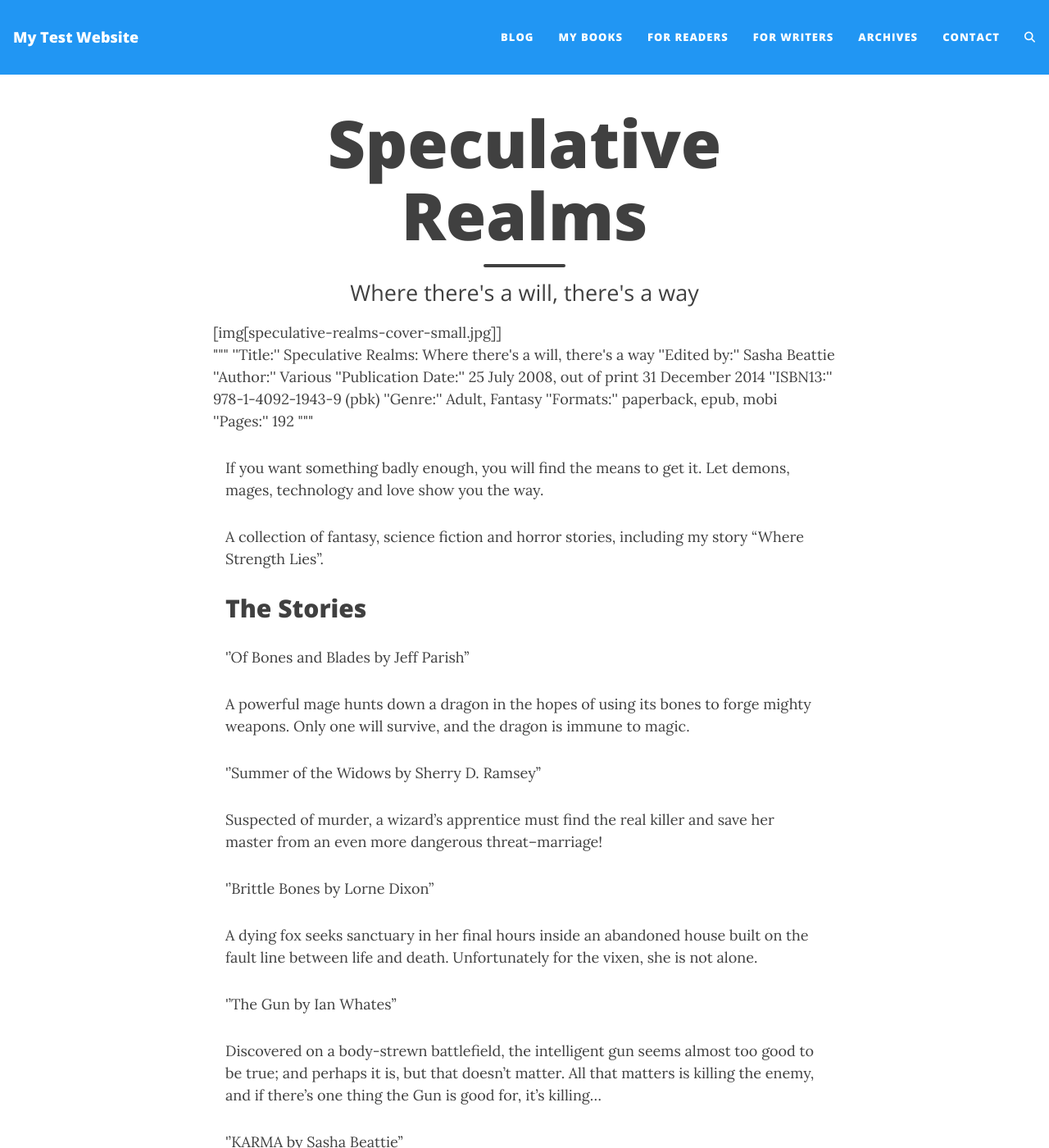
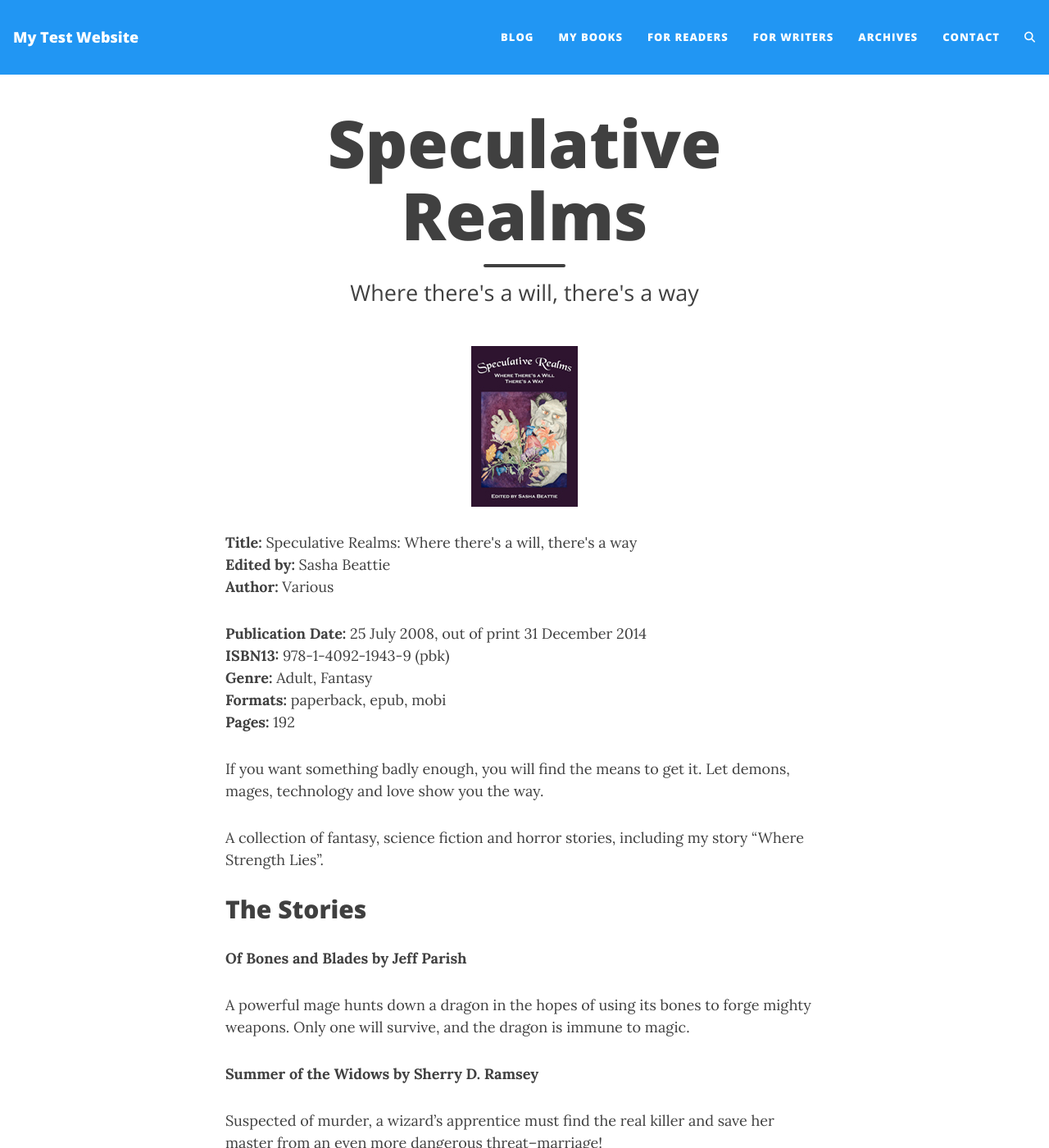
Before and after one commit to jd31122025-design/myblog, a Jekyll site: the page built from books/speculative-realms.md, in a window 1280 px wide and 1400 px high. Shown: the whole window at 82% size. Built offline with Jekyll 4.4.1, drawn with Linux system fonts in a browser that asks for light colours; comment, search, counter and statistics services are not loaded; some of the changed text lies outside the part shown.

Commit message:
adding images and css

```diff
--- a/books/speculative-realms.md
+++ b/books/speculative-realms.md
@@ -3,84 +3,80 @@ layout: page
 title: Speculative Realms
 subtitle: Where there's a will, there's a way
 ---
-<div class="row">
-  <div class="column1">[img[speculative-realms-cover-small.jpg]]</div>
-  <div class="column2">"""
-''Title:'' Speculative Realms: Where there's a will, there's a way
-''Edited by:'' Sasha Beattie
-''Author:'' Various
+<img src="{{ 'assets/img/speculativerealms.jpg' | relative_url }}" alt="Speculative Realms" />{:style="display:block; margin-left:auto; margin-right:auto"}
 
-''Publication Date:'' 25 July 2008, out of print 31 December 2014
-''ISBN13:'' 978-1-4092-1943-9 (pbk)
-''Genre:'' Adult, Fantasy
-''Formats:'' paperback, epub, mobi
-''Pages:'' 192
-""" </div>
-</div>
+<p><b>Title:</b> Speculative Realms: Where there's a will, there's a way<br>
+<b>Edited by:</b> Sasha Beattie<br>
+<b>Author:</b> Various</p>
+
+<p><b>Publication Date:</b> 25 July 2008, out of print 31 December 2014<br>
+<b>ISBN13:</b> 978-1-4092-1943-9 (pbk)<br>
+<b>Genre:</b> Adult, Fantasy<br>
+<b>Formats:</b> paperback, epub, mobi<br>
+<b>Pages:</b> 192</p>
 
 If you want something badly enough, you will find the means to get it. Let demons, mages, technology and love show you the way.
 
 A collection of fantasy, science fiction and horror stories, including my story "Where Strength Lies".
 
-<h2 class="mybooks">The Stories</h2>
+## The Stories
 
-''Of Bones and Blades by Jeff Parish''
+**Of Bones and Blades by Jeff Parish**
 
 A powerful mage hunts down a dragon in the hopes of using its bones to forge mighty weapons. Only one will survive, and the dragon is immune to magic.
 
-''Summer of the Widows by Sherry D. Ramsey''
+**Summer of the Widows by Sherry D. Ramsey**
 
 Suspected of murder, a wizard's apprentice must find the real killer and save her master from an even more dangerous threat--marriage!
 
-''Brittle Bones by Lorne Dixon''
+**Brittle Bones by Lorne Dixon**
 
 A dying fox seeks sanctuary in her final hours inside an abandoned house built on the fault line between life and death. Unfortunately for the vixen, she is not alone.
 
-''The Gun by Ian Whates''
+**The Gun by Ian Whates**
 
 Discovered on a body-strewn battlefield, the intelligent gun seems almost too good to be true; and perhaps it is, but that doesn't matter. All that matters is killing the enemy, and if there's one thing the Gun is good for, it's killing...
 
-''KARMA by Sasha Beattie''
+**KARMA by Sasha Beattie**
 
 A mother’s determination escalates to obsession as she searches for her daughter beyond the grave.
 
-''The Widower’s Tale by Davin Ireland''
+**The Widower’s Tale by Davin Ireland**
 
 A reclusive hitman discovers vengeance can't always be left for dead.
 
-''Where Strength Lies by Karen Lee Field''
+**Where Strength Lies by Karen Lee Field**
 
 When warrior mages try to abduct her son, a woman must trust her past to ensure her son's future.
 
-''~KanjiKiss by Lancer Kind''
+**~KanjiKiss by Lancer Kind**
 
 A young man moves from the country to the big city to learn how shooting varmints relates to love and the Internet.
 
-''Shouting at the Stone by TW Williams''
+**Shouting at the Stone by TW Williams**
 
 In a world where the most powerful magic is the loudest, a mage who has lost his voice must find a way to save the woman he loves.
 
-''Second Chance by David Meadows''
+**Second Chance by David Meadows**
 
 A failed writer discovers that somebody is stealing his manuscripts -- before he even writes them!
 
-''To Hell and Back by Rob Rosen''
+**To Hell and Back by Rob Rosen**
 
 A boy's love for his father is endless, timeless, and deeper than the very pits of hell itself.
 
-''The Guardian by Lyall Henderson''
+**The Guardian by Lyall Henderson**
 
 Aboard the most powerful warship in the galaxy, a soldier must sacrifice what he loves most to save his people.
 
-''Children of Ba-Seku by Christopher Donahue''
+**Children of Ba-Seku by Christopher Donahue**
 
 A desperate prince will use one of Egypt's darkest secrets to try and turn back bronze-wielding invaders.
 
-
-<h2 class="mybooks">Available from:</h2>
+## Available from:
 
 This book is out of print and is no longer available for purchase.
 
-<h2 class="mybooks">Review Request</h2>
+## Review Request
 
 If you've read the book, please take a moment to write a review and post it on the Amazon page. The other authors and I would be extremely grateful for your time and your opinion. Thank you.
```
Also changed, not shown: books/100-stories.md (+16 -21 lines), books/domino-effect.md (+20 -23 lines), books/hope-anthology.md (+17 -19 lines), books/house-onthe-hill.md (+16 -21 lines), books/journey-to-freedom.md (+17 -22 lines), assets/img/DominoEffect-300wide2.jpg (added).
